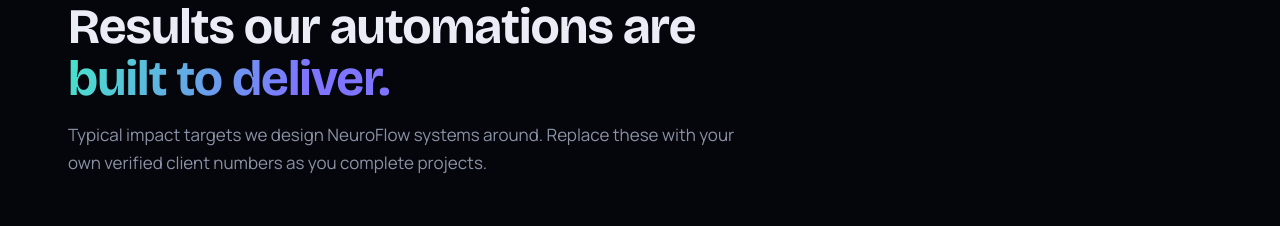
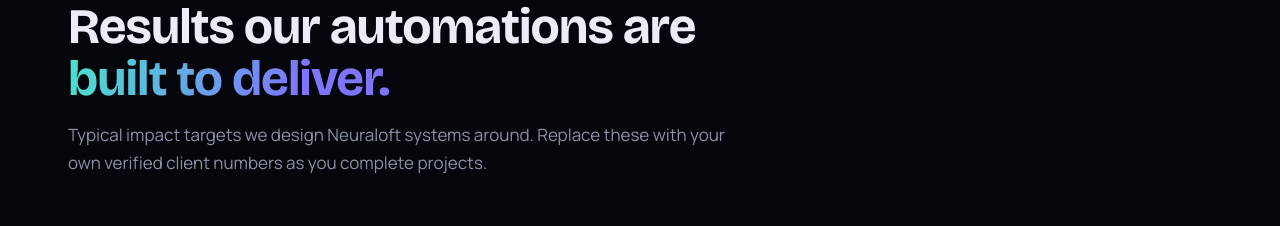
Before and after one commit to nimrahqureshi/neuraloft-ai, a React (Vite) app: page / in a window 1280 px wide. Shown: the part 5440-5666 px from the top of the page. Built offline with nearby package versions, Linux system fonts and the light colour scheme.

Commit message:
Update Results.tsx

```diff
--- a/src/components/sections/Results.tsx
+++ b/src/components/sections/Results.tsx
@@ -15,7 +15,7 @@
             Results our automations are <span className="text-gradient">built to deliver.</span>
           </>
         }
-        description="Typical impact targets we design NeuroFlow systems around. Replace these with your own verified client numbers as you complete projects."
+        description="Typical impact targets we design Neuraloft systems around. Replace these with your own verified client numbers as you complete projects."
       />
 
       {/* metrics */}
```
